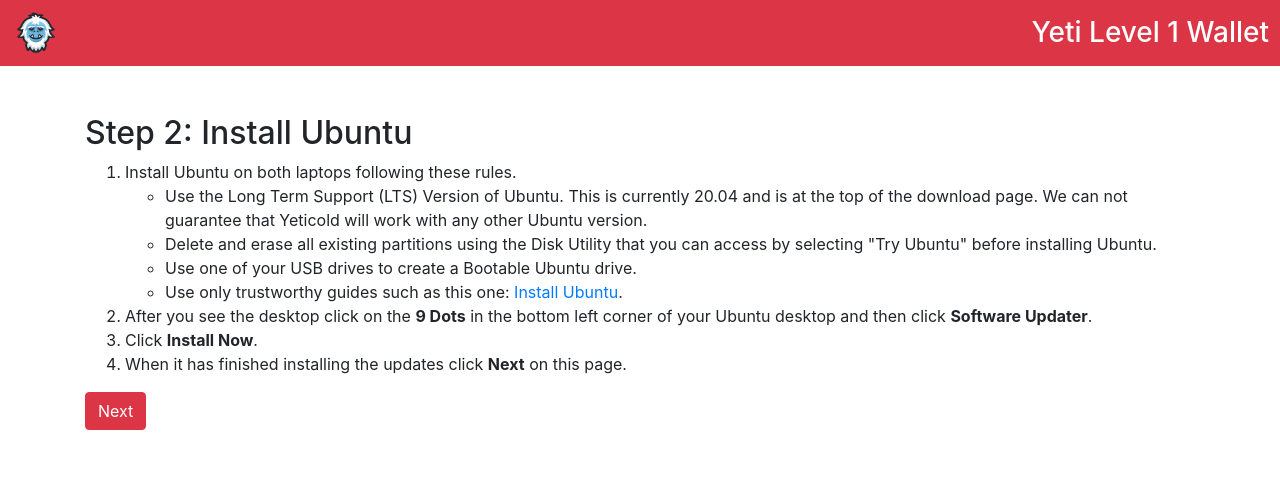
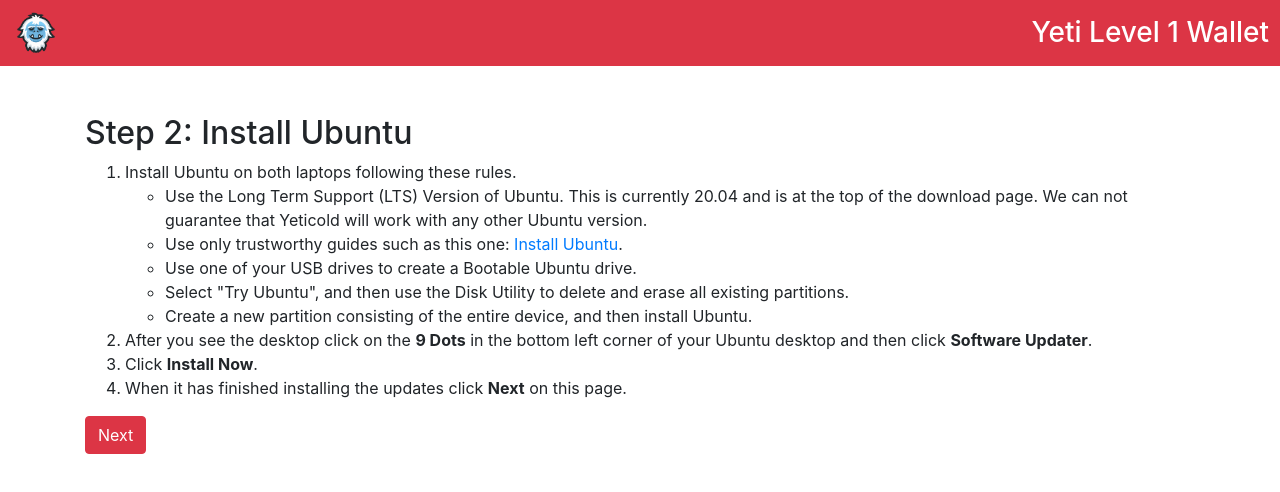
Before and after one commit to JWWeatherman/yetihosted, a Vue app: page /Hot/step2 in a window 1280 px wide. Shown: the top 492 px of the page. Built offline with nearby package versions, Linux system fonts and the light colour scheme; what vue-default-value would draw is missing.

Commit message:
Update YetiHotStartup2.vue
Re-order steps/clarification

```diff
--- a/src/components/YetiHotStartup2.vue
+++ b/src/components/YetiHotStartup2.vue
@@ -7,9 +7,10 @@
         <li>Install Ubuntu on both laptops following these rules.</li>
         <ul>
             <li>Use the Long Term Support (LTS) Version of Ubuntu. This is currently 20.04 and is at the top of the download page. We can not guarantee that Yeticold will work with any other Ubuntu version.</li>
-            <li>Delete and erase all existing partitions using the Disk Utility that you can access by selecting "Try Ubuntu" before installing Ubuntu.</li>
+            <li>Use only trustworthy guides such as this one: <a href="https://tutorials.ubuntu.com/tutorial/tutorial-install-ubuntu-desktop#0">Install Ubuntu</a>.</li>
             <li>Use one of your USB drives to create a Bootable Ubuntu drive.</li>
-            <li>Use only trustworthy guides such as this one: <a href="https://tutorials.ubuntu.com/tutorial/tutorial-install-ubuntu-desktop#0">Install Ubuntu</a>.</li>
+            <li>Select "Try Ubuntu", and then use the Disk Utility to delete and erase all existing partitions.</li>
+            <li>Create a new partition consisting of the entire device, and then install Ubuntu.</li>
         </ul>
         <li>After you see the desktop click on the <b>9 Dots</b> in the bottom left corner of your Ubuntu desktop and then click <b>Software Updater</b>.</li>
         <li>Click <b>Install Now</b>.</li>
```
